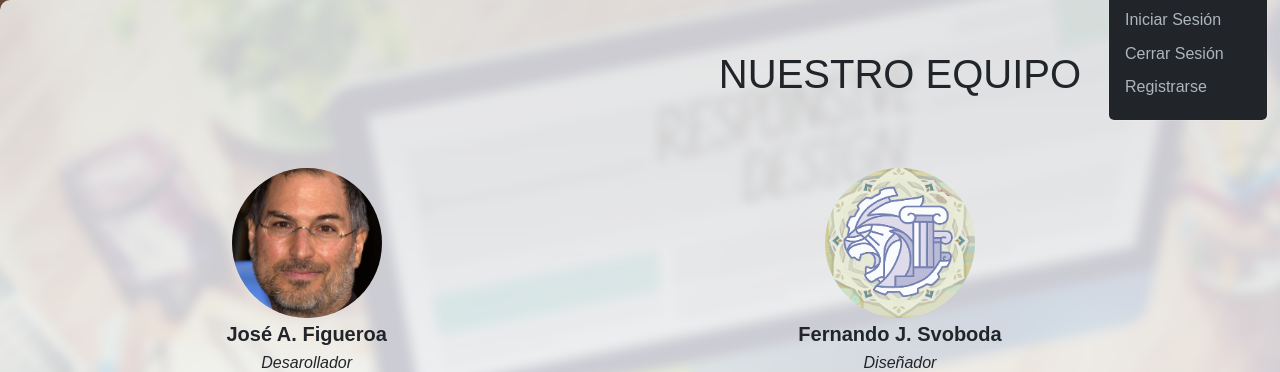
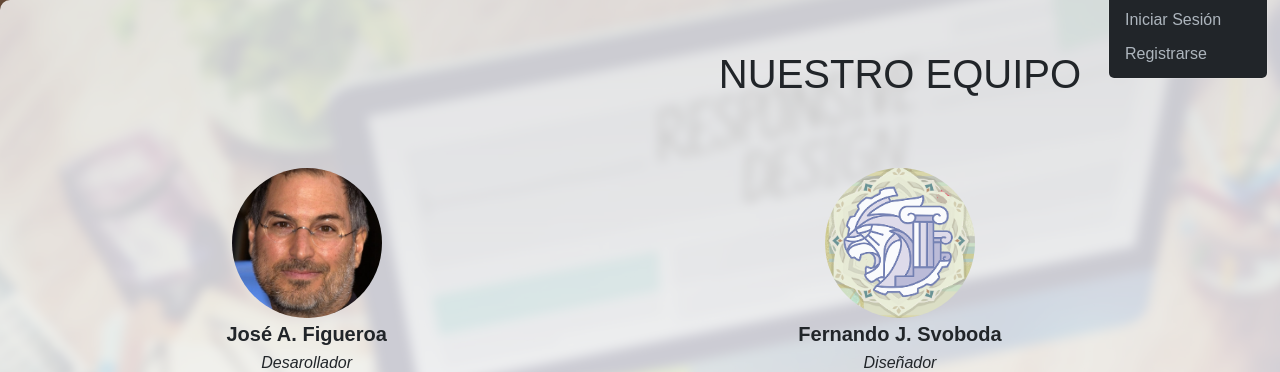
Before and after one commit to MalenaRod/G2_Desafio13, a Django app: template Blog Turismo/templates/acerca.html in a window 1280 px wide, after a click on "Log In"; the page is wider, and only the part inside the window is pictured. Shown: the part 58-430 px from the top of that part. Run offline with Django 3.2, Linux system fonts and the light colour scheme; the template is opened without the code that fills it, so the values that code supplies are empty.

Commit message:
logic_nav

```diff
--- a/Blog Turismo/templates/base.html
+++ b/Blog Turismo/templates/base.html
@@ -47,14 +47,14 @@
                 </a>
               {% endif %}
               <ul class="dropdown-menu dropdown-menu-end">
-              <li><a class="dropdown-item" href="{% url 'usuarios:login' %}">Iniciar Sesión</a></li>
-              <li><a class="dropdown-item" href="{% url 'usuarios:logout' %}">Cerrar Sesión</a></li>
-              <li><a class="dropdown-item" href="{% url 'usuarios:registrarse' %}">Registrarse</a></li>
               {% if user.is_authenticated %}
                 <li><a class="dropdown-item" href="{% url 'usuarios:editar_usuario' pk=user.id %}">Editar Perfil</a></li>
+                <li><a class="dropdown-item" href="{% url 'usuarios:logout' %}">Cerrar Sesión</a></li>
               {% else %}
-                <li><a class="dropdown-item" href="#"></a></li>
+              <li><a class="dropdown-item" href="{% url 'usuarios:login' %}">Iniciar Sesión</a></li>
+              <li><a class="dropdown-item" href="{% url 'usuarios:registrarse' %}">Registrarse</a></li>
               {% endif %}
+
             </ul>
           </li>
         </ul>
```
Also changed, not shown: Blog Turismo/media/imagenes_pefil/Perf_1M.png (deleted), Blog Turismo/media/imagenes_pefil/Perf_1M_fntwxTr.png (deleted), Blog Turismo/media/imagenes_pefil/Perf_2M.png (deleted), Blog Turismo/media/imagenes_pefil/Perf_3M.png (deleted), Blog Turismo/media/imagenes_pefil/R_5_BrDsTFJ.jpeg (deleted), Blog Turismo/media/imagenes_pefil/R_5_pJKuT5Q.jpeg (deleted), Blog Turismo/media/imagenes_pefil/wallpaperbetter.com_1366x768.jpg (deleted).
